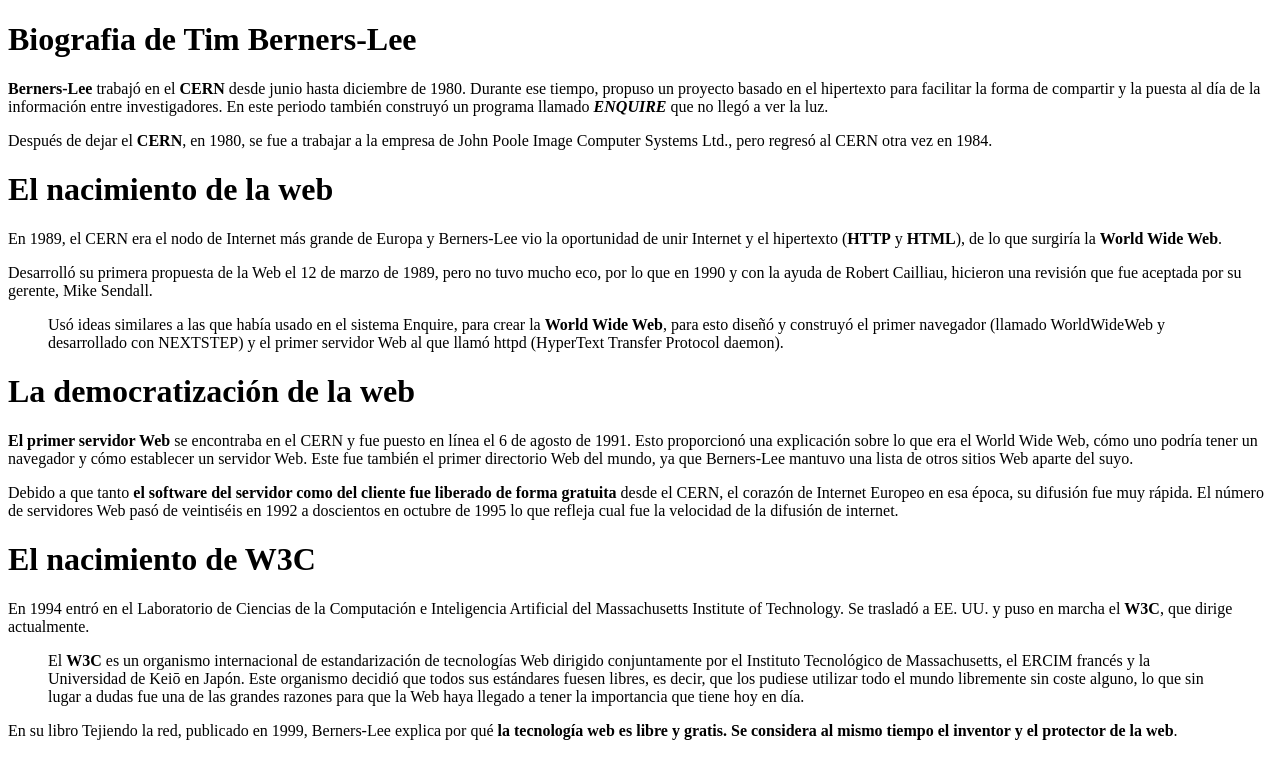
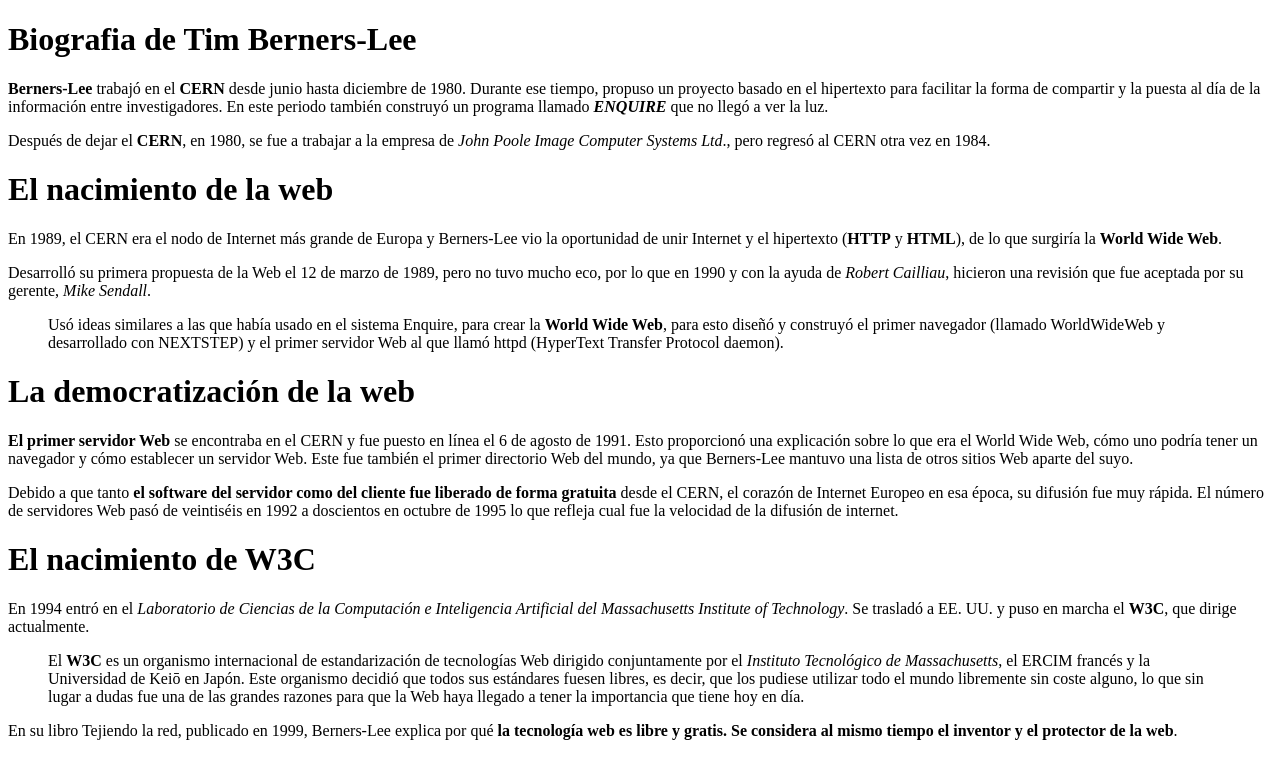
Before and after one commit to elcabra100/2smr_web, a plain HTML site: page actividad1/Texto Ejercicio2.html in a window 1280 px wide. Drawn offline with Linux system fonts and the light colour scheme.

Commit message:
casi casi

```diff
--- a/actividad1/Texto Ejercicio2.html
+++ b/actividad1/Texto Ejercicio2.html
@@ -9,8 +9,8 @@
         este
         periodo también construyó un programa llamado <i><b>ENQUIRE</b></i> que no llegó a ver la luz.</p>
 
-    <p>Después de dejar el <b>CERN</b>, en 1980, se fue a trabajar a la empresa de John Poole Image Computer Systems
-        Ltd., pero regresó al CERN otra vez en 1984.</p>
+    <p>Después de dejar el <b>CERN</b>, en 1980, se fue a trabajar a la empresa de <i>John Poole Image Computer Systems
+        Ltd</i>., pero regresó al CERN otra vez en 1984.</p>
 
     <h1>El nacimiento de la web</h1>
 
@@ -18,8 +18,8 @@
         y el hipertexto (<b>HTTP</b> y <b>HTML</b>), de lo que surgiría la <b>World Wide Web</b>.</p>
 
     <p> Desarrolló su primera propuesta de la Web el 12 de marzo de 1989,
-        pero no tuvo mucho eco, por lo que en 1990 y con la ayuda de Robert Cailliau, hicieron una revisión que fue
-        aceptada por su gerente, Mike Sendall.</p>
+        pero no tuvo mucho eco, por lo que en 1990 y con la ayuda de <i>Robert Cailliau</i>, hicieron una revisión que fue
+        aceptada por su gerente, <i>Mike Sendall</i>.</p>
 
     <blockquote> Usó ideas similares a las que había usado en el sistema Enquire, para crear la <b>World Wide Web</b>,
         para esto diseñó y construyó el primer navegador (llamado WorldWideWeb y desarrollado con NEXTSTEP) y el primer
@@ -41,12 +41,12 @@
 
     <h1> El nacimiento de W3C</h1>
 
-    <P>En 1994 entró en el Laboratorio de Ciencias de la Computación e Inteligencia
-        Artificial del Massachusetts Institute of Technology. Se trasladó a EE. UU. y puso en marcha el <b>W3C</b>, que dirige
+    <P>En 1994 entró en el <i>Laboratorio de Ciencias de la Computación e Inteligencia
+        Artificial del Massachusetts Institute of Technology</i>. Se trasladó a EE. UU. y puso en marcha el <b>W3C</b>, que dirige
         actualmente. </P>
 
     <blockquote> El <b>W3C</b> es un organismo internacional de estandarización de tecnologías Web dirigido conjuntamente por
-        el Instituto Tecnológico de Massachusetts, el ERCIM francés y la Universidad de Keiō en Japón. Este organismo
+        el <i>Instituto Tecnológico de Massachusetts</i>, el ERCIM francés y la Universidad de Keiō en Japón. Este organismo
         decidió que todos sus estándares fuesen libres, es decir, que los pudiese utilizar todo el mundo libremente sin
         coste
         alguno, lo que sin lugar a dudas fue una de las grandes razones para que la Web haya llegado a tener la
```
